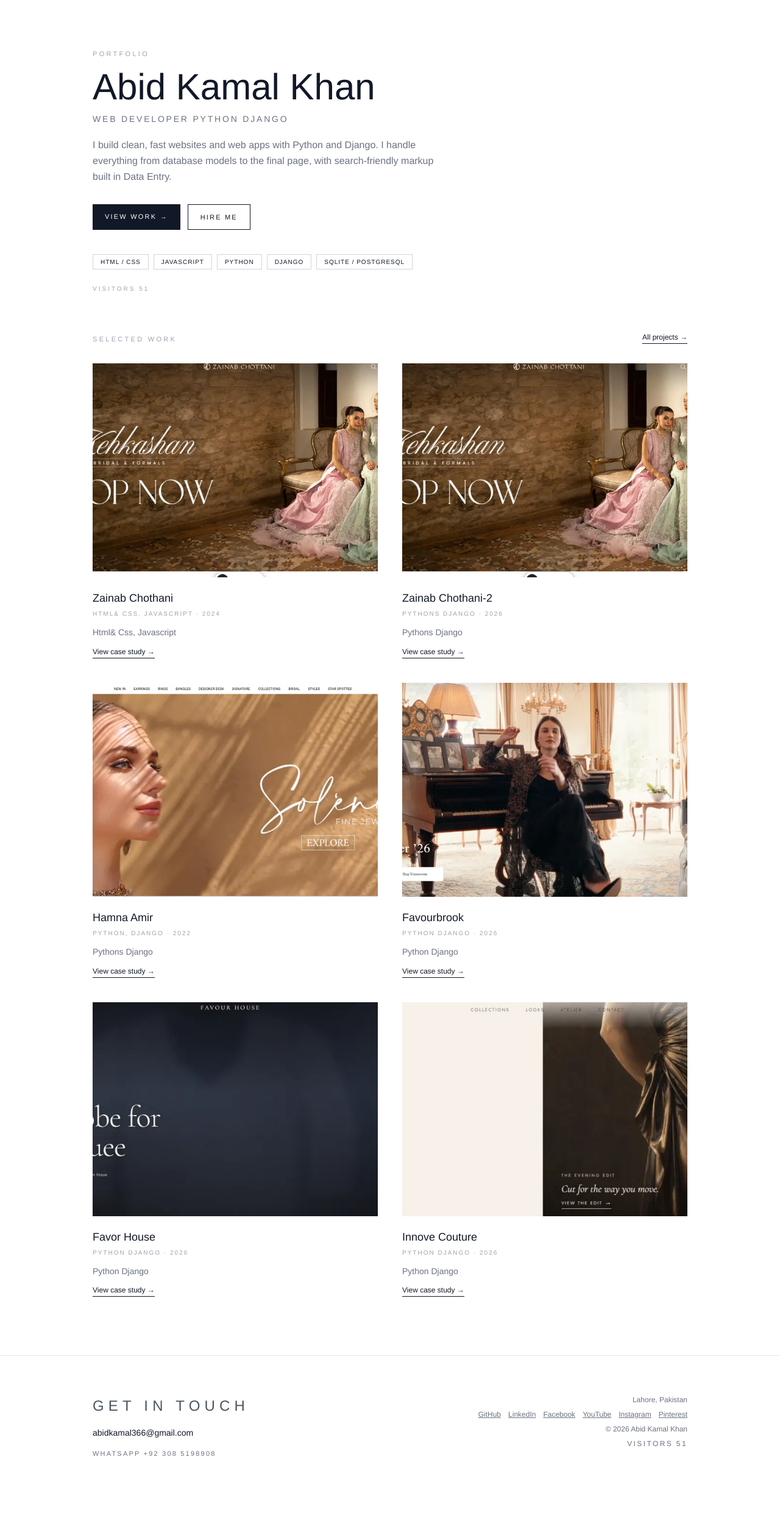
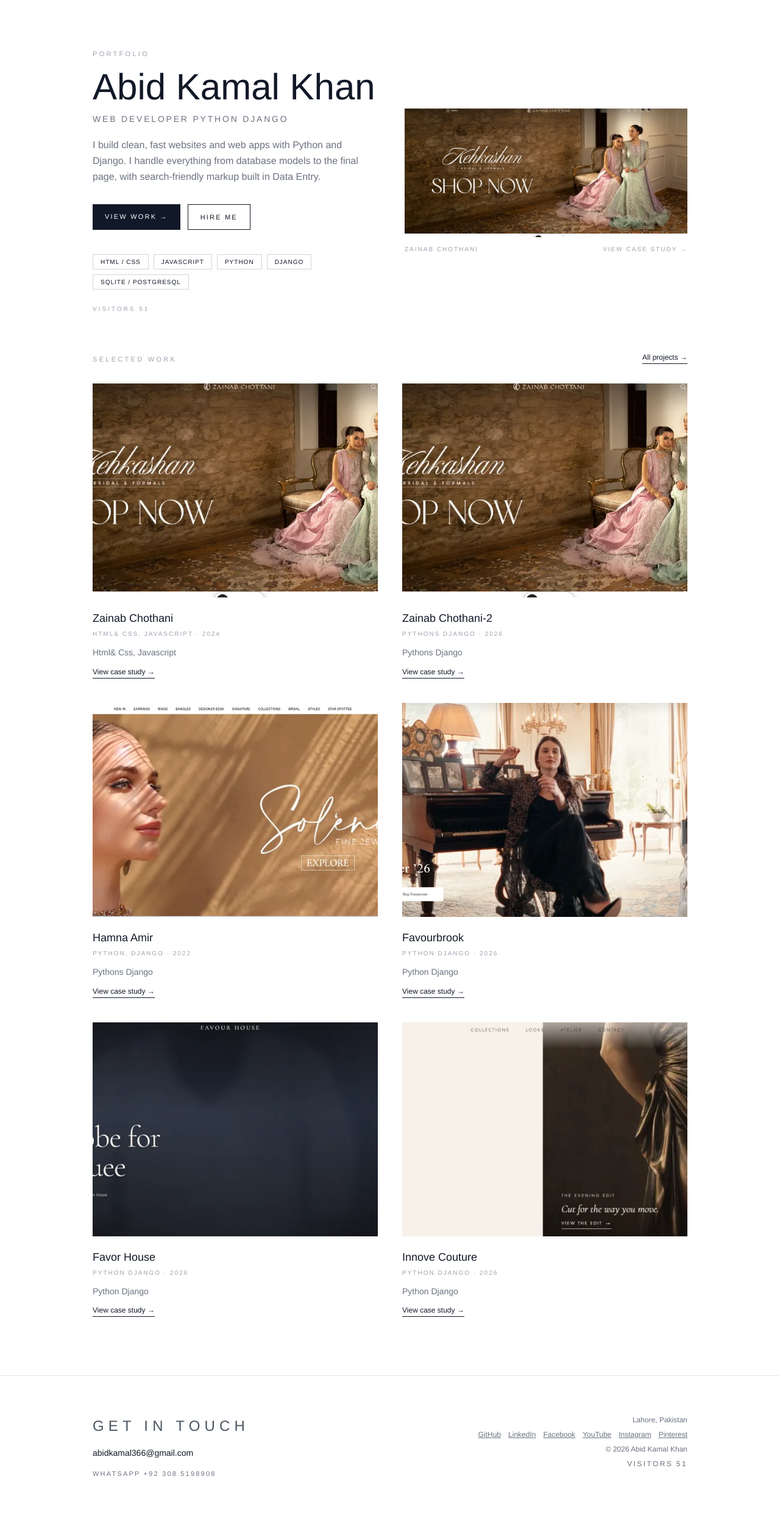
Before and after one commit to kamalabid380-del/Portfolios, a Django app: page / in a window 1280 px wide. Shown: the part 61-2551 px from the top of the page at 61% size. Before the commit the page ends 2449 px from the top, so only its background shows below. Run offline with Django 5.2, Linux system fonts and the light colour scheme; data comes from the database, SQL or seed files in the repository; some libraries are stand-ins or nearby versions.

Commit message:
Animate home hero with text left and featured image right

```diff
--- a/core/templates/core/home.html
+++ b/core/templates/core/home.html
@@ -30,28 +30,32 @@
 
 {% block content %}
 <section aria-labelledby="hero-title" class="max-w-5xl mx-auto px-4 sm:px-6 pt-12 sm:pt-20 pb-14 sm:pb-16">
-  <p class="text-[11px] tracking-[0.3em] text-gray-400" data-reveal>PORTFOLIO</p>
-  <h1 id="hero-title" class="mt-4 text-4xl sm:text-5xl md:text-6xl font-light leading-tight break-words" data-reveal
-    style="--d: 80ms">
+  {% with featured=projects.first %}
+  <div class="grid gap-10 sm:gap-12{% if featured.cover %} md:grid-cols-2 md:items-center{% endif %}">
+    <div class="min-w-0">
+      <p class="text-[11px] tracking-[0.3em] text-gray-400" data-reveal="left">PORTFOLIO</p>
+      <h1 id="hero-title" class="mt-4 text-4xl sm:text-5xl md:text-6xl font-light leading-tight break-words"
+        data-reveal="left" style="--d: 80ms">
         {{ profile.name|default:"Your Name" }}
       </h1>
-  <p class="mt-3 text-[11px] sm:text-sm tracking-[0.15em] sm:tracking-[0.2em] text-gray-500 break-words" data-reveal
-    style="--d: 140ms">
+      <p class="mt-3 text-[11px] sm:text-sm tracking-[0.15em] sm:tracking-[0.2em] text-gray-500 break-words"
+        data-reveal="left" style="--d: 140ms">
         {{ profile.role|default:"PYTHON & DJANGO WEB DEVELOPER"|upper }}
       </p>
       {% if profile %}
-  <div class="mt-5 max-w-xl text-gray-500 leading-relaxed space-y-3" data-reveal style="--d: 200ms">
+      <div class="mt-5 max-w-xl text-gray-500 leading-relaxed space-y-3" data-reveal="left" style="--d: 200ms">
         {{ profile.bio|linebreaks }}
       </div>
       {% endif %}
-  <div class="mt-8 flex flex-col sm:flex-row sm:flex-wrap gap-3 text-[11px] tracking-[0.2em]" data-reveal
+      <div class="mt-8 flex flex-col sm:flex-row sm:flex-wrap gap-3 text-[11px] tracking-[0.2em]" data-reveal="left"
         style="--d: 280ms">
         <a href="{% url 'work' %}" class="bg-gray-900 text-white px-5 py-4 sm:py-3 text-center arrow-move">VIEW WORK
           <span>→</span></a>
         <a href="{% url 'contact' %}" class="border border-gray-900 px-5 py-4 sm:py-3 text-center btn-fill">HIRE ME</a>
       </div>
       {% if skills %}
-  <ul class="mt-10 flex flex-wrap gap-2 text-[10px] tracking-widest" aria-label="Skills" data-reveal style="--d: 360ms">
+      <ul class="mt-10 flex flex-wrap gap-2 text-[10px] tracking-widest" aria-label="Skills" data-reveal="left"
+        style="--d: 360ms">
         {% for s in skills %}
         <li>
           <a href="{% url 'work' %}?skill={{ s.name|urlencode }}"
@@ -60,9 +64,26 @@
         {% endfor %}
       </ul>
       {% endif %}
-  <p class="mt-6 text-[10px] tracking-[0.3em] text-gray-400" data-reveal style="--d: 420ms">
+      <p class="mt-6 text-[10px] tracking-[0.3em] text-gray-400" data-reveal="left" style="--d: 420ms">
         VISITORS {{ hit_count }}
       </p>
+    </div>
+
+    {% if featured.cover %}
+    <div class="min-w-0" data-reveal="right" style="--d: 220ms">
+      <a href="{{ featured.get_absolute_url }}" class="block zoom-box bg-gray-100"
+        aria-label="View the {{ featured.title }} case study">
+        <img src="{{ featured.cover_card_url }}" alt="{{ featured.title }} — {{ featured.summary }}"
+          class="w-full h-auto" loading="eager" fetchpriority="high" decoding="async">
+      </a>
+      <p class="mt-3 flex items-center justify-between gap-4 text-[10px] tracking-[0.2em] text-gray-400">
+        <span class="truncate">{{ featured.title|upper }}</span>
+        <span class="arrow-move whitespace-nowrap">VIEW CASE STUDY <span>→</span></span>
+      </p>
+    </div>
+    {% endif %}
+  </div>
+  {% endwith %}
 </section>
 
 <section aria-labelledby="work-title" class="max-w-5xl mx-auto px-4 sm:px-6 pb-20 sm:pb-24">
```
Lines whose indentation alone changed are shown as unchanged.
